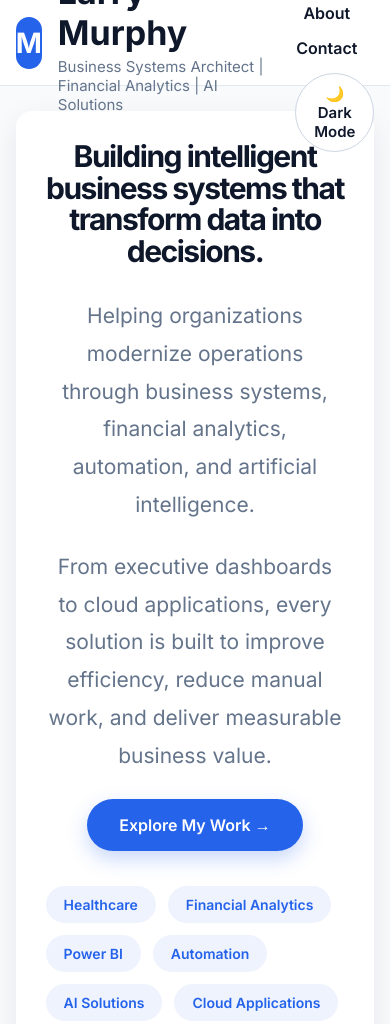
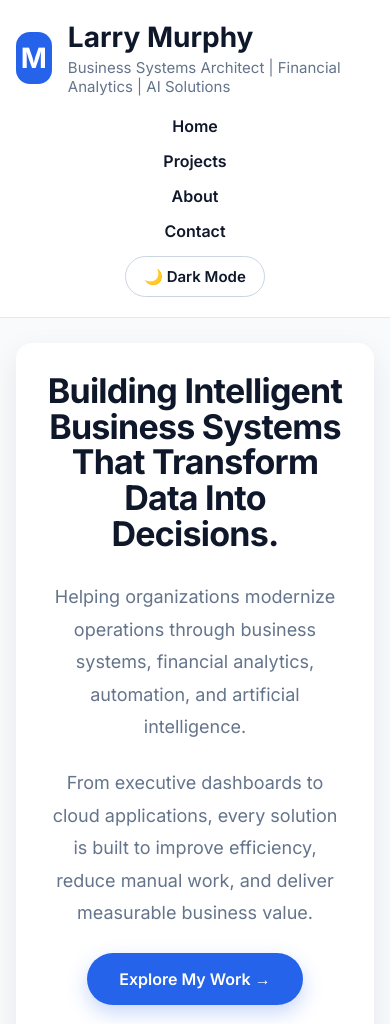
Before and after one commit to ar92ldm/larry-murphy-website, a plain HTML site: page index.html in a window 390 px wide. Shown: the top 1024 px of the page. Drawn offline with Linux system fonts and the light colour scheme.

Commit message:
Improve moblie header layout

```diff
--- a/css/style.css
+++ b/css/style.css
@@ -1,3 +1,6 @@
+/* =====================================================
+   GLOBAL THEME VARIABLES
+===================================================== */
 :root {
     --background: #F8FAFC;
     --surface: #FFFFFF;
@@ -8,23 +11,25 @@
     --shadow: rgba(15,23,42,.08);
     --radius: 16px;
 }
-
+/* =====================================================
+   GLOBAL PAGE SETTINGS
+===================================================== */
 * {
     box-sizing: border-box;
 }
-
 body {
     margin: 0;
     font-family: "Inter", sans-serif;
     background-color: var(--background);
     color: var(--text);
 }
-
 .container {
     width: min(92%, 1280px);
     margin: 0 auto;
 }
-
+/* =====================================================
+   HEADER / NAVIGATION
+===================================================== */
 .site-header {
     background: var(--surface);
     border-bottom: 1px solid #e2e8f0;
@@ -32,31 +37,17 @@ body {
     top: 0;
     z-index: 1000;
 }
-
-.site-header h1 {
-    margin: 0;
-    font-size: 42px;
-}
-
-.site-header p {
-    margin-top: 8px;
-    font-size: 18px;
-    color: #d9e2ec;
-}
-
 .nav-bar {
     display: flex;
     align-items: center;
     justify-content: space-between;
     height: 85px;
 }
-
 .logo {
     display: flex;
     align-items: center;
     gap: 16px;
 }
-
 .logo-icon {
     width: 52px;
     height: 52px;
@@ -69,36 +60,51 @@ body {
     font-size: 28px;
     font-weight: bold;
 }
-
 .logo h1 {
     margin: 0;
     font-size: 28px;
     color: var(--text);
 }
-
 .logo p {
     margin: 4px 0 0 0;
     color: var(--text-light);
     font-size: 15px;
 }
-
 nav {
     display: flex;
     align-items: center;
     gap: 24px;
 }
-
 nav a {
     text-decoration: none;
     color: var(--text);
     font-weight: 600;
     transition: .25s;
 }
-
 nav a:hover {
     color: var(--primary);
 }
-
+#themeButton {
+    margin-left: 16px;
+    background: var(--surface);
+    color: var(--text);
+    border: 1px solid #cbd5e1;
+    padding: 10px 18px;
+    border-radius: 999px;
+    cursor: pointer;
+    font-family: inherit;
+    font-size: 15px;
+    font-weight: 600;
+    transition: all .25s ease;
+}
+#themeButton:hover {
+    background: var(--primary);
+    color: white;
+    border-color: var(--primary);
+}
+/* =====================================================
+   HERO SECTION
+===================================================== */
 .hero {
     background: var(--surface);
     padding: 45px 75px;
@@ -106,7 +112,6 @@ nav a:hover {
     border-radius: var(--radius);
     box-shadow: 0 10px 30px var(--shadow);
 }
-
 .hero h2 {
     font-size: 58px;
     font-weight: 700;
@@ -115,7 +120,6 @@ nav a:hover {
     margin: 0 0 30px;
     color: var(--text);
 }
-
 .hero p {
     font-size: 21px;
     line-height: 1.8;
@@ -123,7 +127,6 @@ nav a:hover {
     max-width: 720px;
     margin-bottom: 24px;
 }
-
 .button {
     display: inline-flex;
     align-items: center;
@@ -138,20 +141,17 @@ nav a:hover {
     transition: all .25s ease;
     box-shadow: 0 8px 20px rgba(37,99,235,.25);
 }
-
 .button:hover {
     background: var(--primary-dark);
     transform: translateY(-4px);
     box-shadow: 0 14px 30px rgba(37,99,235,.35);
 }
-
 .expertise {
     display: flex;
     flex-wrap: wrap;
     gap: 12px;
     margin-top: 35px;
 }
-
 .expertise span {
     background: rgba(37,99,235,.08);
     color: var(--primary);
@@ -161,13 +161,14 @@ nav a:hover {
     font-weight: 600;
     transition: all .25s ease;
 }
-
 .expertise span:hover {
     background: var(--primary);
     color: white;
     transform: translateY(-2px);
 }
-
+/* =====================================================
+   CORE CAPABILITIES INTRO
+===================================================== */
 .section-intro {
     max-width: 760px;
     margin: 65px 0 30px;
@@ -193,25 +194,14 @@ nav a:hover {
     line-height: 1.7;
     margin-top: 16px;
 }
-
-.section-title h2 {
-    font-size: 40px;
-    margin: 0;
-    color: var(--text);
-}
-
-.section-title p {
-    margin-top: 12px;
-    color: var(--text-light);
-    font-size: 18px;
-}
-
+/* =====================================================
+   CAPABILITY CARDS
+===================================================== */
 .cards {
     display: flex;
     gap: 30px;
     margin-top: 20px;
 }
-
 .card {
     background: var(--surface);
     padding: 35px;
@@ -221,92 +211,11 @@ nav a:hover {
     transition: all .3s ease;
     border: 1px solid transparent;
 }
-
 .card:hover {
     transform: translateY(-10px);
     border-color: rgba(37,99,235,.2);
     box-shadow: 0 18px 40px rgba(15,23,42,.15);
 }
-
-.card h3 {
-    color: var(--text);
-    margin: 0 0 18px;
-    font-size: 28px;
-}
-
-.card p {
-    line-height: 1.8;
-    color: var(--text-light);
-    font-size: 17px;
-}
-
-footer {
-    text-align: center;
-    margin-top: 50px;
-    padding: 25px;
-    background-color: #102a43;
-    color: white;
-}
-
-/* ==========================
-   Responsive Design
-========================== */
-@media (max-width: 768px) {
-    .cards {
-        flex-direction: column;
-    }
-
-    .hero {
-        padding: 30px;
-    }
-
-    .hero h2 {
-        font-size: 30px;
-    }
-
-    .site-header h1 {
-        font-size: 34px;
-    }
-
-    nav {
-    flex-direction: column;
-    align-items: center;
-    gap: 15px;
-
-    }
-    .hero {
-    text-align: center;
-    }
-
-}
-
-#themeButton {
-    margin-left: 16px;
-    background: var(--surface);
-    color: var(--text);
-    border: 1px solid #cbd5e1;
-    padding: 10px 18px;
-    border-radius: 999px;
-    cursor: pointer;
-    font-family: inherit;
-    font-size: 15px;
-    font-weight: 600;
-    transition: all .25s ease;
-}
-
-#themeButton:hover {
-    background: var(--primary);
-    color: white;
-    border-color: var(--primary);
-}
-
-body.dark-mode {
-    --background: #0F172A;
-    --surface: #1E293B;
-    --text: #F8FAFC;
-    --text-light: #CBD5E1;
-}
-
 .card-icon {
     width: 60px;
     height: 60px;
@@ -319,3 +228,68 @@ body.dark-mode {
     font-size: 30px;
     margin-bottom: 20px;
 }
+.card h3 {
+    color: var(--text);
+    margin: 0 0 18px;
+    font-size: 28px;
+}
+.card p {
+    line-height: 1.8;
+    color: var(--text-light);
+    font-size: 17px;
+}
+/* =====================================================
+   FOOTER
+===================================================== */
+footer {
+    text-align: center;
+    margin-top: 50px;
+    padding: 25px;
+    background-color: #102a43;
+    color: white;
+}
+/* =====================================================
+   DARK MODE
+===================================================== */
+body.dark-mode {
+    --background: #0F172A;
+    --surface: #1E293B;
+    --text: #F8FAFC;
+    --text-light: #CBD5E1;
+}
+/* =====================================================
+   RESPONSIVE DESIGN
+===================================================== */
+@media (max-width: 768px) {
+    .nav-bar {
+        height: auto;
+        padding: 20px 0;
+        flex-direction: column;
+        gap: 20px;
+    }
+    nav {
+        flex-direction: column;
+        align-items: center;
+        gap: 15px;
+    }
+    #themeButton {
+        margin-left: 0;
+    }
+    .hero {
+        padding: 30px;
+        text-align: center;
+    }
+    .hero h2 {
+        font-size: 34px;
+        letter-spacing: -.75px;
+    }
+    .hero p {
+        font-size: 18px;
+    }
+    .expertise {
+        justify-content: center;
+    }
+    .cards {
+        flex-direction: column;
+    }
+}
--- a/index.html
+++ b/index.html
@@ -5,6 +5,7 @@
     <meta charset="UTF-8">
     <meta name="viewport" content="width=device-width, initial-scale=1.0">
     <title>Larry Murphy | Business Systems Architect</title>
+
     <!-- Google Font: Inter -->
     <link rel="preconnect" href="https://fonts.googleapis.com">
     <link rel="preconnect" href="https://fonts.gstatic.com" crossorigin>
@@ -12,6 +13,7 @@
     <!-- Main stylesheet -->
     <link rel="stylesheet" href="css/style.css">
 </head>
+
 <body>
     <!-- Header / Navigation -->
     <header class="site-header">
@@ -32,11 +34,13 @@
             </nav>
         </div>
     </header>
+
     <!-- Main Page Content -->
     <main class="container">
+
         <!-- Hero Section -->
         <section class="hero">
-            <h2>Building intelligent business systems that transform data into decisions.</h2>
+            <h2>Building Intelligent Business Systems That Transform Data Into Decisions.</h2>
             <p>
                 Helping organizations modernize operations through business systems, financial analytics, automation, and artificial intelligence.
             </p>
@@ -53,6 +57,7 @@
                 <span>Cloud Applications</span>
             </div>
         </section>
+
         <!-- Core Capabilities Intro -->
         <section class="section-intro">
             <p class="eyebrow">Core Capabilities</p>
@@ -61,6 +66,7 @@
                 Combining financial expertise, business systems, analytics, and modern development to build solutions that create measurable business value.
             </p>
         </section>
+
         <!-- Capability Cards -->
         <section class="cards">
             <div class="card">
@@ -86,10 +92,12 @@
             </div>
         </section>
     </main>
+
     <!-- Footer -->
     <footer>
         <p>&copy; 2026 Larry Murphy. Built with VS Code and Cloudflare.</p>
     </footer>
+
     <!-- JavaScript -->
     <script src="js/script.js"></script>
 </body>
```
Also changed, not shown: 1 other file.
